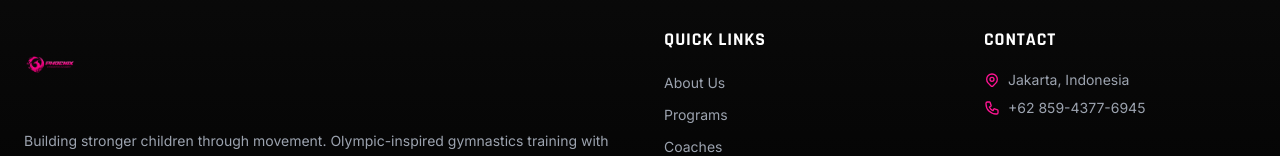
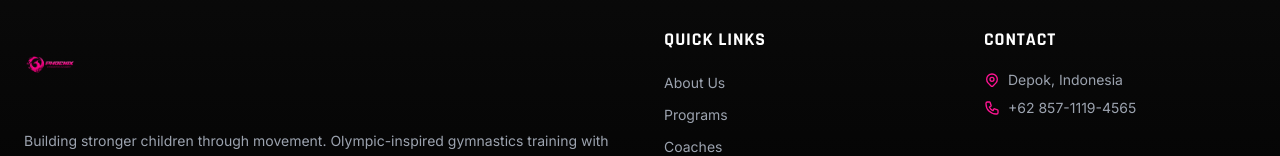
Before and after one commit to taufiqriizkyy-oss/phoenix-gym, a Next.js app: page /programs in a window 1280 px wide. Shown: the part 5088-5244 px from the top of the page. Built offline with nearby package versions, Linux system fonts and the light colour scheme.

Commit message:
number changed

```diff
--- a/app/contact/page.js
+++ b/app/contact/page.js
@@ -50,8 +50,8 @@ export default function ContactPage() {
                   </svg>
                 ),
                 title: 'WhatsApp',
-                detail: '+62 859-4377-6945',
-                link: 'https://wa.me/6285943776945',
+                detail: '+62 857-1119-4565',
+                link: 'https://wa.me/6285711194565',
                 color: 'from-green-400 to-green-500'
               },
               {
@@ -73,7 +73,7 @@ export default function ContactPage() {
                   </svg>
                 ),
                 title: 'Location',
-                detail: 'Jakarta, Indonesia',
+                detail: 'Depok, Indonesia',
                 link: '#',
                 color: 'from-blue-400 to-blue-500'
               }
@@ -176,7 +176,7 @@ export default function ContactPage() {
             We'd love to meet you and your child. Reach out via WhatsApp or fill out the application form above.
           </p>
           <motion.a
-            href="https://wa.me/6285943776945"
+            href="https://wa.me/6285711194565"
             target="_blank"
             rel="noopener noreferrer"
             whileHover={{ scale: 1.05 }}
--- a/components/ApplicationForm.js
+++ b/components/ApplicationForm.js
@@ -29,7 +29,7 @@ const ApplicationForm = () => {
 
 I'm interested in starting a trial class at Phoenix Gymnastics Academy.`;
 
-    const whatsappUrl = `https://wa.me/6285943776945?text=${encodeURIComponent(message)}`;
+    const whatsappUrl = `https://wa.me/6285711194565?text=${encodeURIComponent(message)}`;
     window.open(whatsappUrl, '_blank');
   };
 
--- a/components/Footer.js
+++ b/components/Footer.js
@@ -29,7 +29,7 @@ const Footer = () => {
             <div className="flex gap-4">
 
   <a
-    href="https://wa.me/6285943776945"
+    href="https://wa.me/6285711194565"
     target="_blank"
     rel="noopener noreferrer"
     className="w-10 h-10 rounded-lg bg-phoenix-500/10 border border-phoenix-500/20 flex items-center justify-center text-phoenix-500 hover:bg-phoenix-500/20 hover:shadow-glow-sm transition-all"
@@ -41,7 +41,7 @@ const Footer = () => {
 </a>
 
 <a
-  href="https://instagram.com/phoenixgymnastics"
+  href="https://instagram.com/phoenixgymnacademy"
   target="_blank"
   rel="noopener noreferrer"
   className="w-10 h-10 rounded-lg bg-phoenix-500/10 border border-phoenix-500/20 flex items-center justify-center text-phoenix-500 hover:bg-phoenix-500/20 hover:shadow-glow-sm transition-all"
@@ -82,14 +82,14 @@ const Footer = () => {
                   <path strokeLinecap="round" strokeLinejoin="round" strokeWidth={2} d="M17.657 16.657L13.414 20.9a1.998 1.998 0 01-2.827 0l-4.244-4.243a8 8 0 1111.314 0z" />
                   <path strokeLinecap="round" strokeLinejoin="round" strokeWidth={2} d="M15 11a3 3 0 11-6 0 3 3 0 016 0z" />
                 </svg>
-                <span>Jakarta, Indonesia</span>
+                <span>Depok, Indonesia</span>
               </li>
               <li className="flex items-start gap-2">
                 <svg className="w-4 h-4 mt-0.5 text-phoenix-500 flex-shrink-0" fill="none" viewBox="0 0 24 24" stroke="currentColor">
                   <path strokeLinecap="round" strokeLinejoin="round" strokeWidth={2} d="M3 5a2 2 0 012-2h3.28a1 1 0 01.948.684l1.498 4.493a1 1 0 01-.502 1.21l-2.257 1.13a11.042 11.042 0 005.516 5.516l1.13-2.257a1 1 0 011.21-.502l4.493 1.498a1 1 0 01.684.949V19a2 2 0 01-2 2h-1C9.716 21 3 14.284 3 6V5z" />
                 </svg>
-                <a href="https://wa.me/6285943776945" className="hover:text-phoenix-500 transition-colors">
-                  +62 859-4377-6945
+                <a href="https://wa.me/6285711194565" className="hover:text-phoenix-500 transition-colors">
+                  +62 857-1119-4565
                 </a>
               </li>
             </ul>
--- a/components/RegistrationCTA.js
+++ b/components/RegistrationCTA.js
@@ -55,7 +55,7 @@ const RegistrationCTA = () => {
 
             {/* WhatsApp Inquiry Button */}
             <motion.a
-              href="https://wa.me/6285943776945"
+              href="https://wa.me/6285711194565"
               target="_blank"
               rel="noopener noreferrer"
               whileHover={{ scale: 1.05 }}
```
Also changed, not shown: 2 other files (tests, documents, lock files or other folders).
